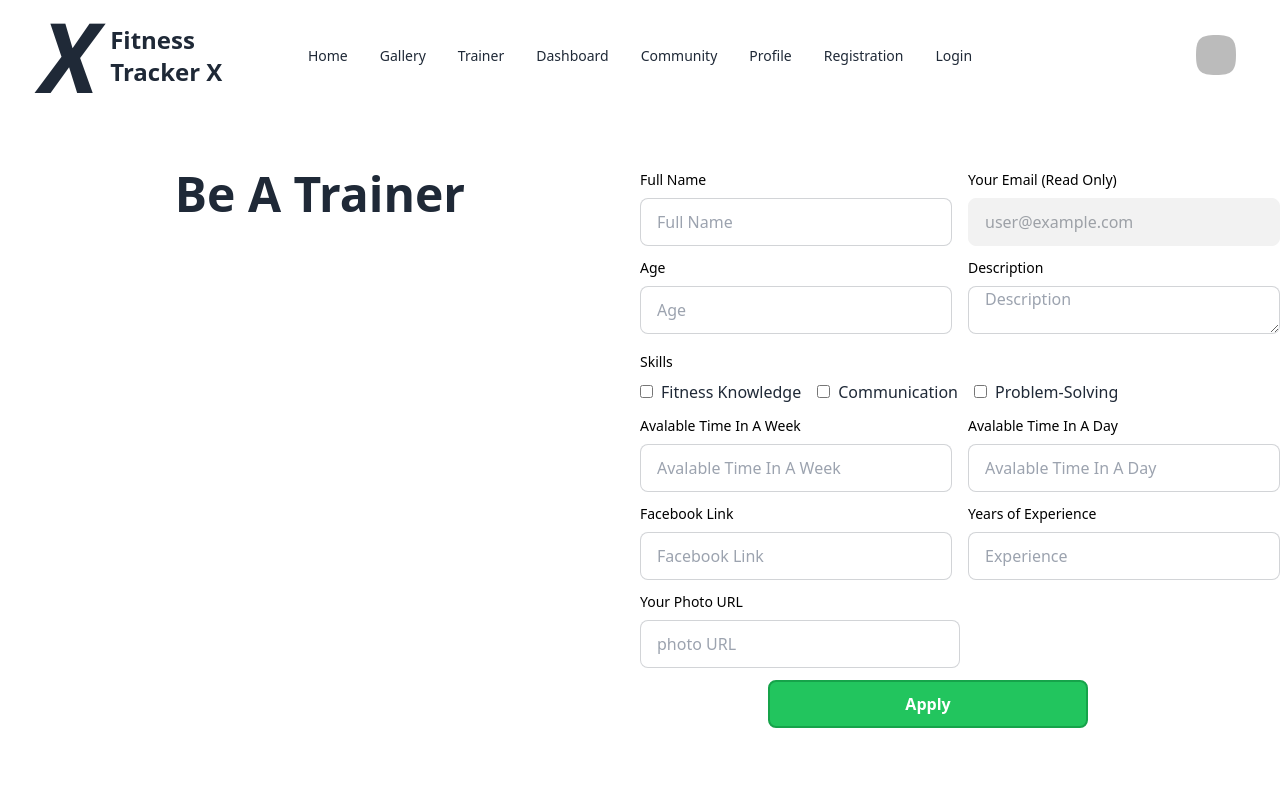
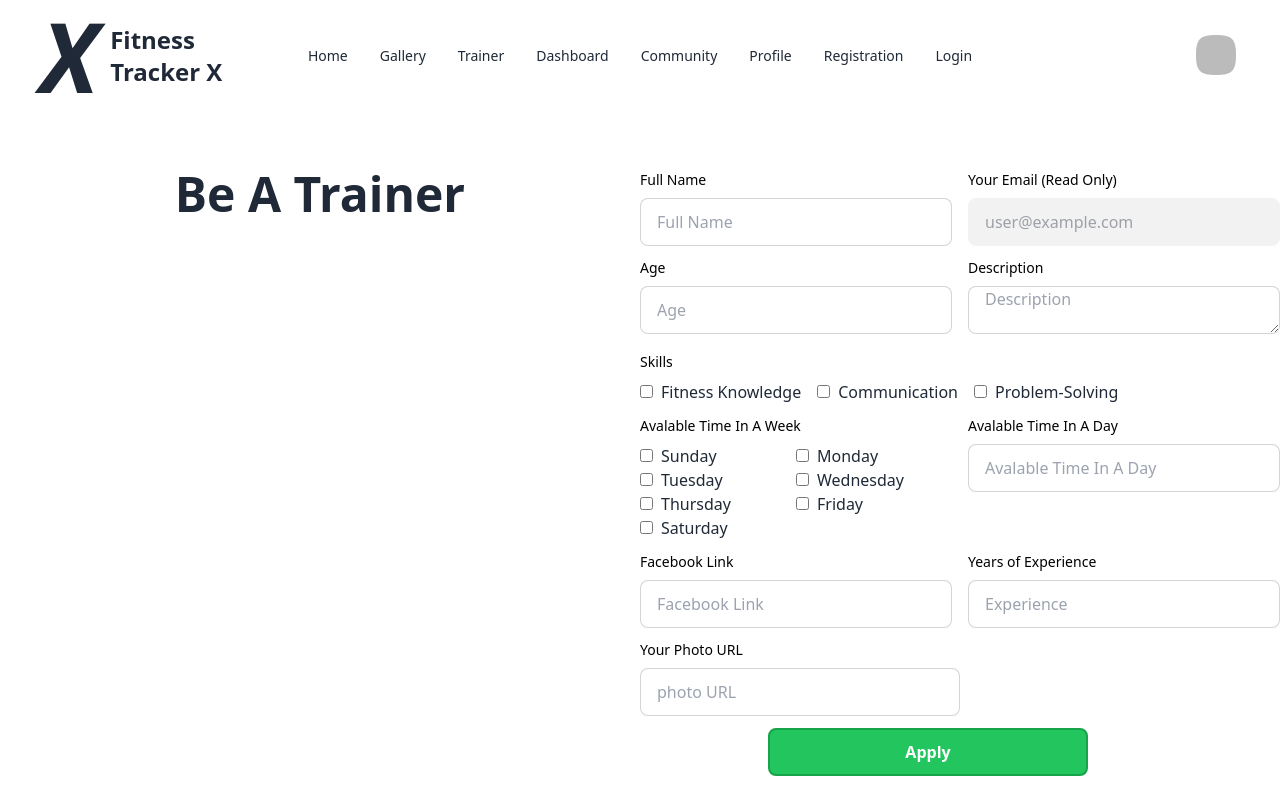
Before and after one commit to NFRIDOY/fitness-tracker-x-client, a React (Vite) app: page /BeATrainer in a window 1280 px wide. Shown: the top 800 px of the page. Built offline with nearby package versions, Linux system fonts and the light colour scheme; no server answers; sample sign-in values are in the browser's storage.

Commit message:
UI: WeekDaysCheckbox

```diff
--- a/src/components/BeATrainer/BeATrainer.jsx
+++ b/src/components/BeATrainer/BeATrainer.jsx
@@ -8,10 +8,12 @@ import ToggleDays from '../WeekDayPicker/ToggleDays';
 import { useState } from 'react';
 import moment from 'moment/moment';
 import CheckboxComponent from '../CheckboxComponent/CheckboxComponent';
+import WeekDaysCheckbox from '../WeekDaysCheckbox/WeekDaysCheckbox';
 
 export default function BeATrainer() {
     const [days, setDays] = useState([]);
     const [checkboxValues, setCheckboxValues] = useState([]);
+    const [selectedDays, setSelectedDays] = useState([]);
 
     const { user } = useAuth()
 
@@ -66,6 +68,7 @@ export default function BeATrainer() {
 
     // const test123 = moment().format('d');
     // console.log(test123);
+    console.log(selectedDays)
     return (
         <Container>
             <div className='flex'>
@@ -119,8 +122,11 @@ export default function BeATrainer() {
                             <div className="flex gap-4 justify-between">
                                 <div className="w-1/2">
                                     <label htmlFor="AvalableTimeInAWeek" className="block mb-2 text-sm font-medium text-black ">Avalable Time In A Week</label>
-                                    <input type="text" name="AvalableTimeInAWeek" id="AvalableTimeInAWeek" className=" input input-bordered w-full max-w-xs" placeholder="Avalable Time In A Week" required="" />
+                                    {/* <input type="text" name="AvalableTimeInAWeek" id="AvalableTimeInAWeek" className=" input input-bordered w-full max-w-xs" placeholder="Avalable Time In A Week" required="" /> */}
+
                                     {/* <ToggleDays days={days} setDays={setDays}></ToggleDays> */}
+
+                                    <WeekDaysCheckbox selectedDays={selectedDays} setSelectedDays={setSelectedDays}></WeekDaysCheckbox>
 
                                 </div>
                                 <div className="w-1/2">
--- a/src/components/CheckboxComponent/CheckboxComponent.jsx
+++ b/src/components/CheckboxComponent/CheckboxComponent.jsx
@@ -1,4 +1,4 @@
-import { useState } from 'react';
+// import { useState } from 'react';
 import PropTypes from 'prop-types'; // ES6
 
 const CheckboxComponent = ({ checkboxValues, setCheckboxValues }) => {
--- /dev/null
+++ b/src/components/WeekDaysCheckbox/WeekDaysCheckbox.jsx
@@ -0,0 +1,46 @@
+// import { useState } from 'react';
+import PropTypes from 'prop-types'; // ES6
+
+const WeekDaysCheckbox = ({selectedDays, setSelectedDays}) => {
+    // const [selectedDays, setSelectedDays] = useState([]);
+
+    const handleCheckboxChange = (event) => {
+        const { value, checked } = event.target;
+
+        // If checked, add the day to the selectedDays array, else remove it
+        if (checked) {
+            setSelectedDays([...selectedDays, value]);
+        } else {
+            const updatedDays = selectedDays.filter((day) => day !== value);
+            setSelectedDays(updatedDays);
+        }
+    };
+
+    const daysOfWeek = ['Sunday', 'Monday', 'Tuesday', 'Wednesday', 'Thursday', 'Friday', 'Saturday'];
+
+    return (
+        <div className='grid grid-cols-1 lg:grid-cols-2'>
+            {daysOfWeek.map((day, index) => (
+                <label key={index}>
+                    <input
+                        type="checkbox"
+                        value={day}
+                        onChange={handleCheckboxChange}
+                        checked={selectedDays.includes(day)}
+                    />
+                    <span className='mx-2'>
+                        {day}
+                    </span>
+                </label>
+            ))}
+        </div>
+    );
+};
+
+export default WeekDaysCheckbox;
+
+// Props Validation
+WeekDaysCheckbox.propTypes = {
+    selectedDays: PropTypes.array,
+    setSelectedDays: PropTypes.node
+}
```
